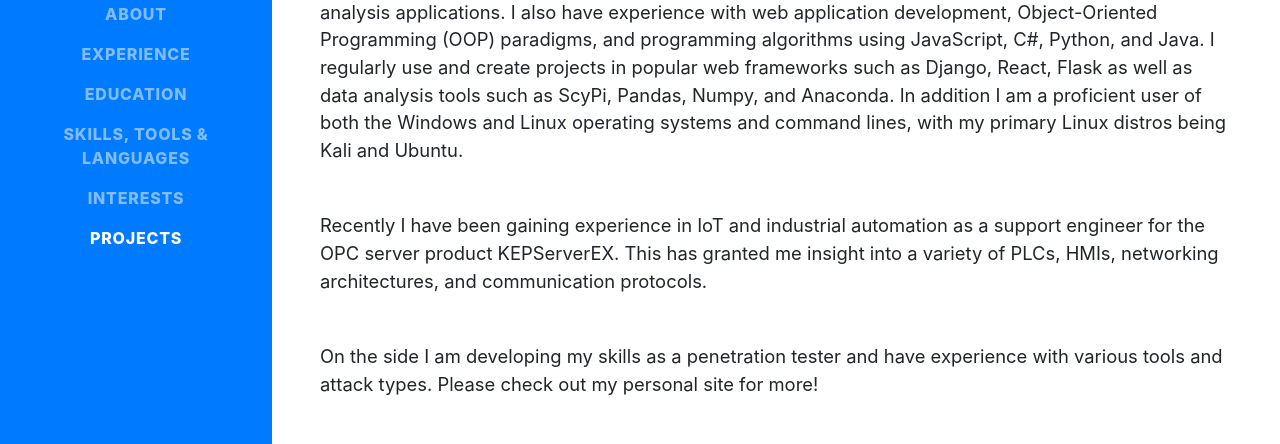
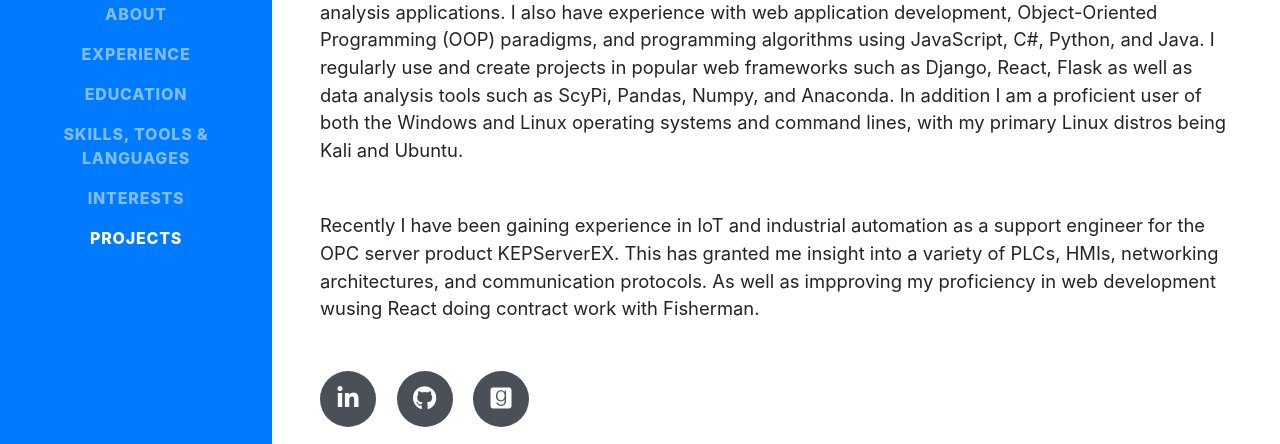
Before and after one commit to Govanator12/portfolio, a website with bundled scripts: page index.html in a window 1280 px wide. Shown: the part 348-792 px from the top of the page. Built offline with nearby package versions, Linux system fonts and the light colour scheme; a web font is replaced by a local one.

Commit message:
more bio correction

```diff
--- a/index.html
+++ b/index.html
@@ -95,16 +95,15 @@
         <div class="subheading mb-5">Bayside · Portland, ME 04101 · (207) 370-7865 ·
           <a href="mailto:hardywritescode@gmail.com">hardywritescode@gmail.com</a>
         </div>
-        <p class="lead mb-5">I am an inquisitive, energetic engineer skilled in leadership, with a strong foundation in math and logic, seeking to leverage collaboration, communication, and development skill-sets in the tech industry</p>
+        <p class="lead mb-5">I am an inquisitive, energetic engineer skilled in leadership, with a strong foundation in math and logic, seeking to leverage collaboration, communication, and development skill-sets in the tech industry.</p>
 
           <p class="lead mb-5">I have experience with design, coding, implementation, debugging, and reporting in regards to data analysis applications. I also have experience with web application development, Object-Oriented Programming (OOP) paradigms, and programming
           algorithms using JavaScript, C#, Python, and Java. I regularly use and create projects in popular web frameworks such as Django, React, Flask as well as data analysis tools such as ScyPi, Pandas, Numpy, and Anaconda. In addition I am a
           proficient user of both the Windows and Linux operating systems and command lines, with my primary Linux distros being Kali and Ubuntu.</p>
 
           <p class="lead mb-5">Recently I have been gaining experience in IoT and industrial automation as a support engineer for the OPC server product KEPServerEX. This has granted me insight into a variety of PLCs, HMIs, networking architectures, and communication
-          protocols.</p>
+          protocols. As well as impproving my proficiency in web development wusing React doing contract work with Fisherman.</p>
 
-          <p class="lead mb-5">On the side I am developing my skills as a penetration tester and have experience with various tools and attack types. Please check out my personal site for more! </p>
         <div class="social-icons">
           <a href="https://www.linkedin.com/in/srhardy/">
             <i class="fab fa-linkedin-in" title="LinkedIn"></i>
```
